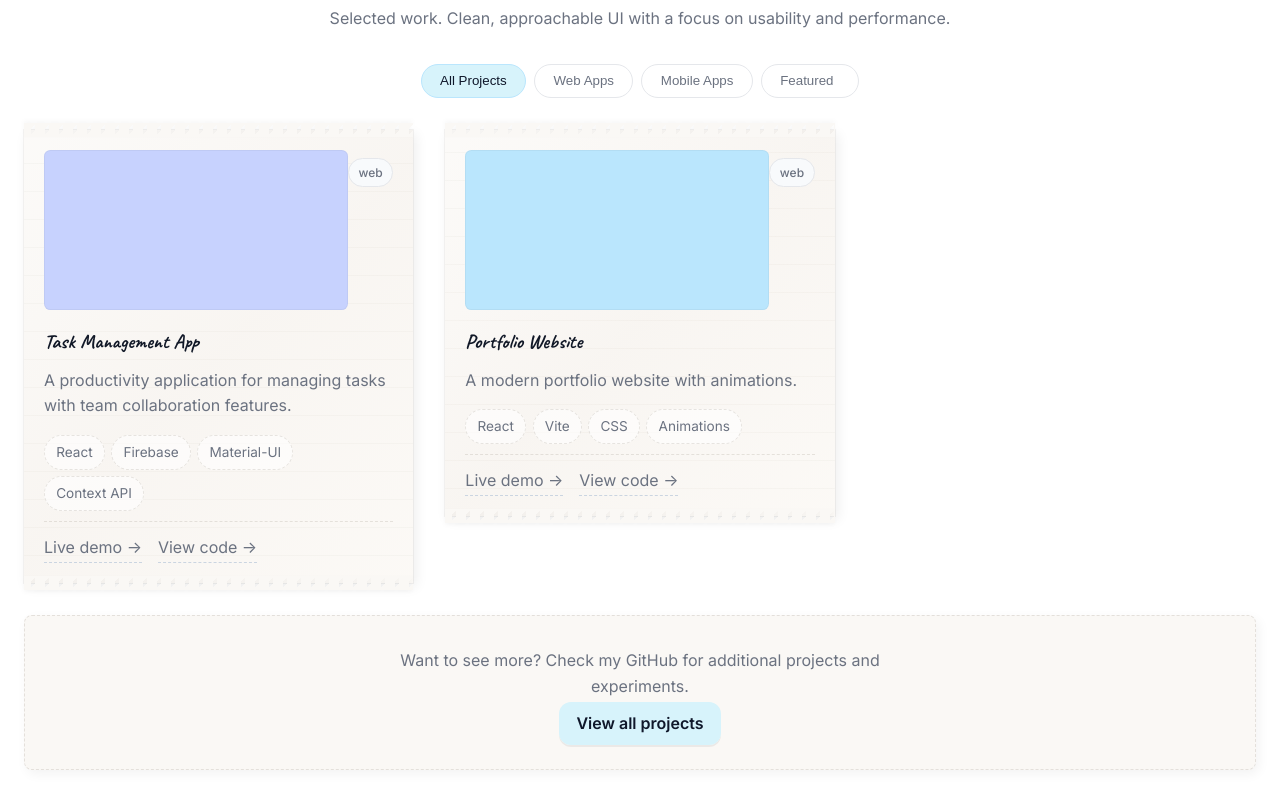
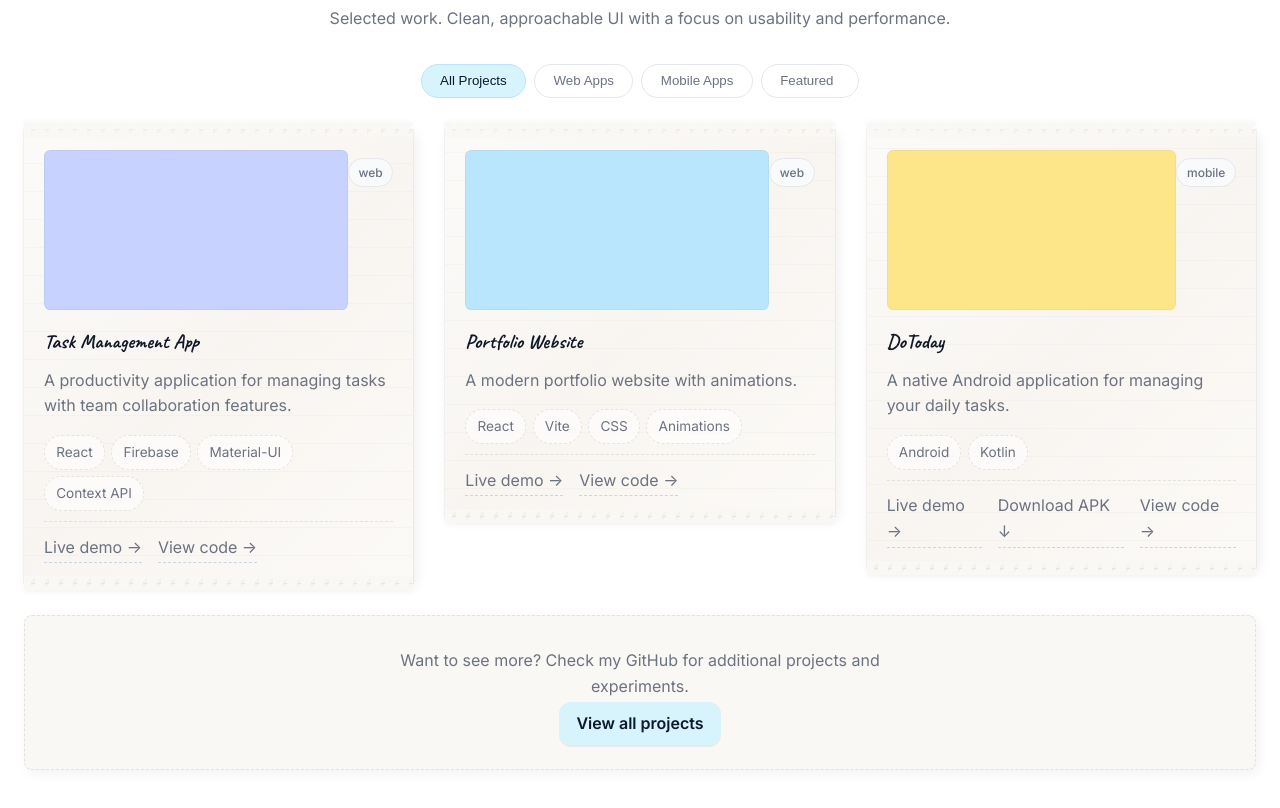
Before and after one commit to YolandaMashaba/NkokaMashaba.dev, a React (Vite) app: page / in a window 1280 px wide. Shown: the part 2340-3148 px from the top of the page. Built offline with nearby package versions, Linux system fonts and the light colour scheme.

Commit message:
Added DoToday Android app with demo and APK download

```diff
--- a/src/components/Projects.jsx
+++ b/src/components/Projects.jsx
@@ -7,6 +7,7 @@ const Projects = () => {
   const projects = [
     { id: 1, title: 'Task Management App', description: 'A productivity application for managing tasks with team collaboration features.', category: 'web', tags: ['React', 'Firebase', 'Material-UI', 'Context API'], github: 'https://github.com/YolandaMashaba/TaskFlow.git', demo: 'https://task-flow-eta-one-90.vercel.app', imageColor: '#c7d2fe' },
     { id: 2, title: 'Portfolio Website', description: 'A modern portfolio website with animations.', category: 'web', tags: ['React', 'Vite', 'CSS', 'Animations'], github: 'https://github.com/YolandaMashaba/NkokaMashaba.dev.git', demo: '#', imageColor: '#bae6fd' },
+    { id: 3, title: 'DoToday', description: 'A native Android application for managing your daily tasks.', category: 'mobile', tags: ['Android', 'Kotlin'], github: 'https://github.com/YolandaMashaba/DoToday', demo: 'https://appetize.io/embed/b_ksyedcfkonyhmuw2v6r3qqu52u', apk: 'https://github.com/YolandaMashaba/DoToday/releases/download/v1.0.0/DoToday-v1.0.0.apk', imageColor: '#fde68a' },
   ]
 
   const filters = [
@@ -72,6 +73,9 @@ const Projects = () => {
 
                 <div className="project-actions">
                   <a href={project.demo} className="text-link" target="_blank" rel="noopener noreferrer">Live demo →</a>
+                  {project.apk && (
+                    <a href={project.apk} className="text-link" download>Download APK ↓</a>
+                  )}
                   <a href={project.github} className="text-link" target="_blank" rel="noopener noreferrer">View code →</a>
                 </div>
 
```
